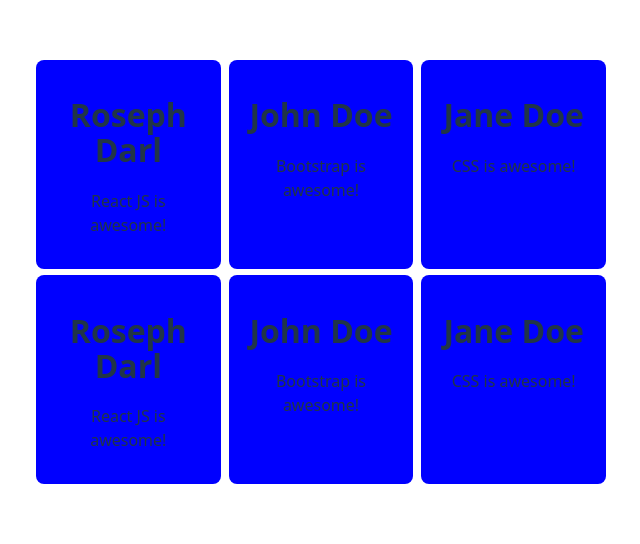
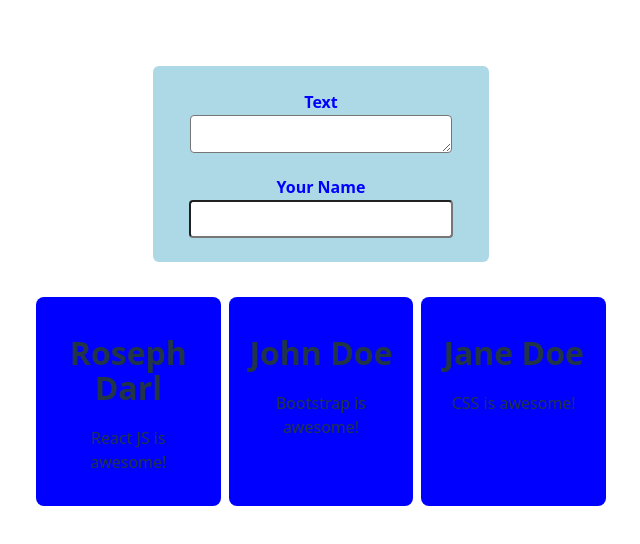
Before and after one commit to rdtungul/react-app1, a React (Vite) app: page / in a window 1280 px wide. Shown: the part 128-672 px from the top of the page, without its empty margins (319-959 px from the left). Built offline with nearby package versions, Linux system fonts and the light colour scheme.

Commit message:
add new post1

```diff
--- a/index.html
+++ b/index.html
@@ -4,7 +4,7 @@
     <meta charset="UTF-8" />
     <link rel="icon" type="image/svg+xml" href="./src/assets/react.svg" />
     <meta name="viewport" content="width=device-width, initial-scale=1.0" />
-    <title>React App1 (Practice 1)</title>
+    <title>React App1 (New Posts)</title>
   </head>
   <body>
     <div id="root"></div>
--- a/src/App.jsx
+++ b/src/App.jsx
@@ -6,7 +6,6 @@
   return (
     <main>
       <PostsList />
-      <PostsList />
     </main>
   )
 
--- /dev/null
+++ b/src/components/NewPost.jsx
@@ -0,0 +1,16 @@
+import classes from './NewPost.module.css'
+function NewPost() {
+  return (
+    <form className={classes.form}>
+        <p>
+            <label htmlFor="body">Text</label>
+            <textarea id="body" rows={3} />
+        </p>
+        <p><label htmlFor="name">Your Name</label>
+        <input type="text" id="name" required />
+        </p>
+    </form>
+  )
+}
+
+export default NewPost
--- /dev/null
+++ b/src/components/NewPost.module.css
@@ -0,0 +1,24 @@
+.form {
+    background: lightblue;
+    padding: .5rem;
+    width: 20rem;
+    margin: 2rem auto;
+    border-radius: 6px;
+    box-shadow: 0 2px, 8px rgba(0, 0, 0, 0.2);
+}
+
+.form label {
+    display: block;
+    margin-bottom: 0.05rem;
+    color: blue;
+    font-weight: bold;
+}
+
+textarea, input {
+    max-width: 100%;
+    width: 80%;
+    height: 2rem;
+    border-radius: 4px;
+    background-color: #ffffff;
+    color: black;
+}
--- a/src/components/PostsList.jsx
+++ b/src/components/PostsList.jsx
@@ -1,13 +1,17 @@
+import NewPost from './NewPost';
 import Post from './Post';
 import classes from './PostsList.module.css'
 
 function PostsList() {
   return (
-    <ul className={classes.posts}>
-      <Post author="Roseph Darl" body="React JS is awesome!" />
-      <Post author="John Doe" body="Bootstrap is awesome!" />
-      <Post author="Jane Doe" body="CSS is awesome!" />
-    </ul>
+    <>
+      <NewPost />
+      <ul className={classes.posts}>
+        <Post author="Roseph Darl" body="React JS is awesome!" />
+        <Post author="John Doe" body="Bootstrap is awesome!" />
+        <Post author="Jane Doe" body="CSS is awesome!" />
+      </ul>
+    </>
   )
 }
 
```
